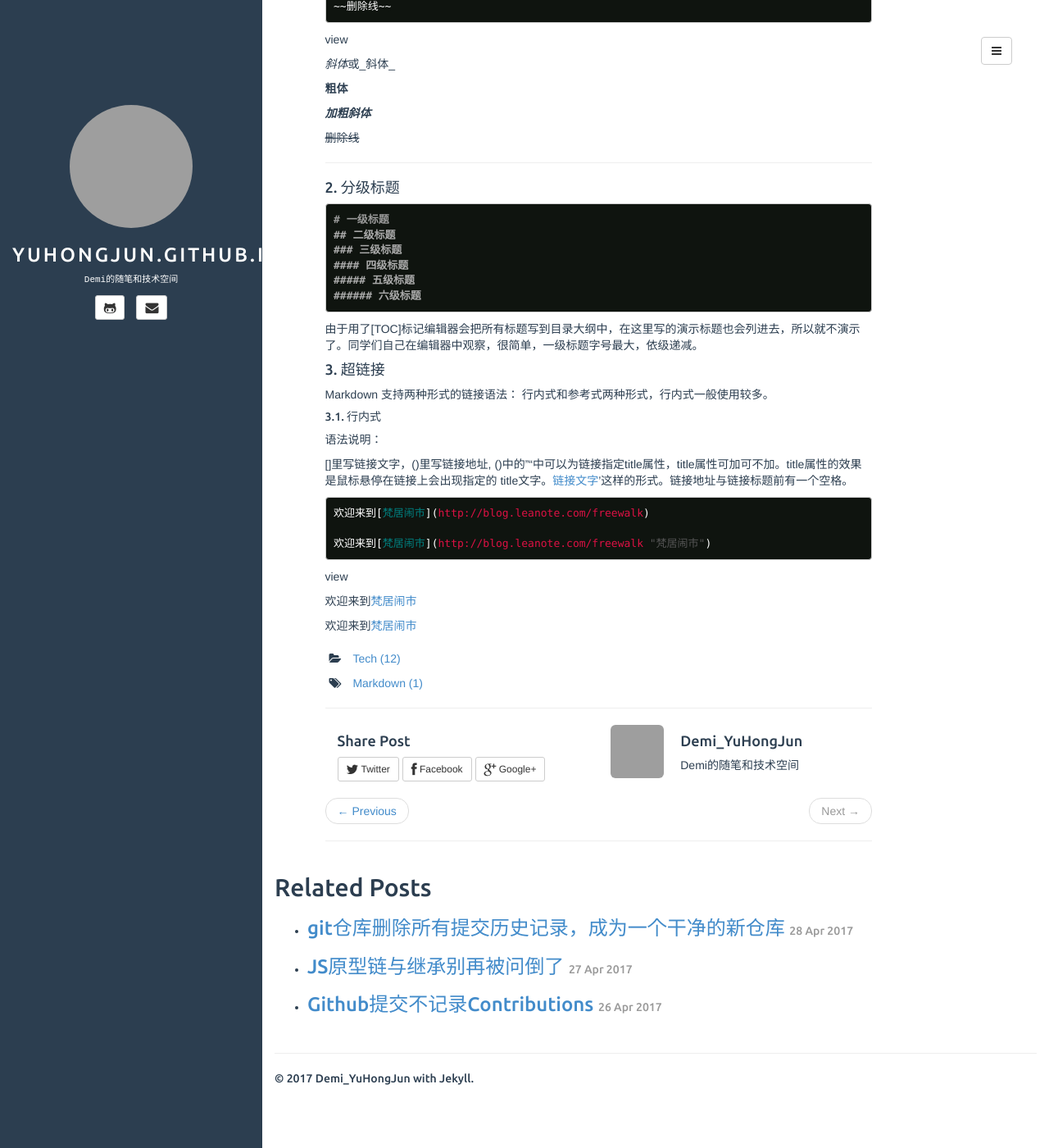
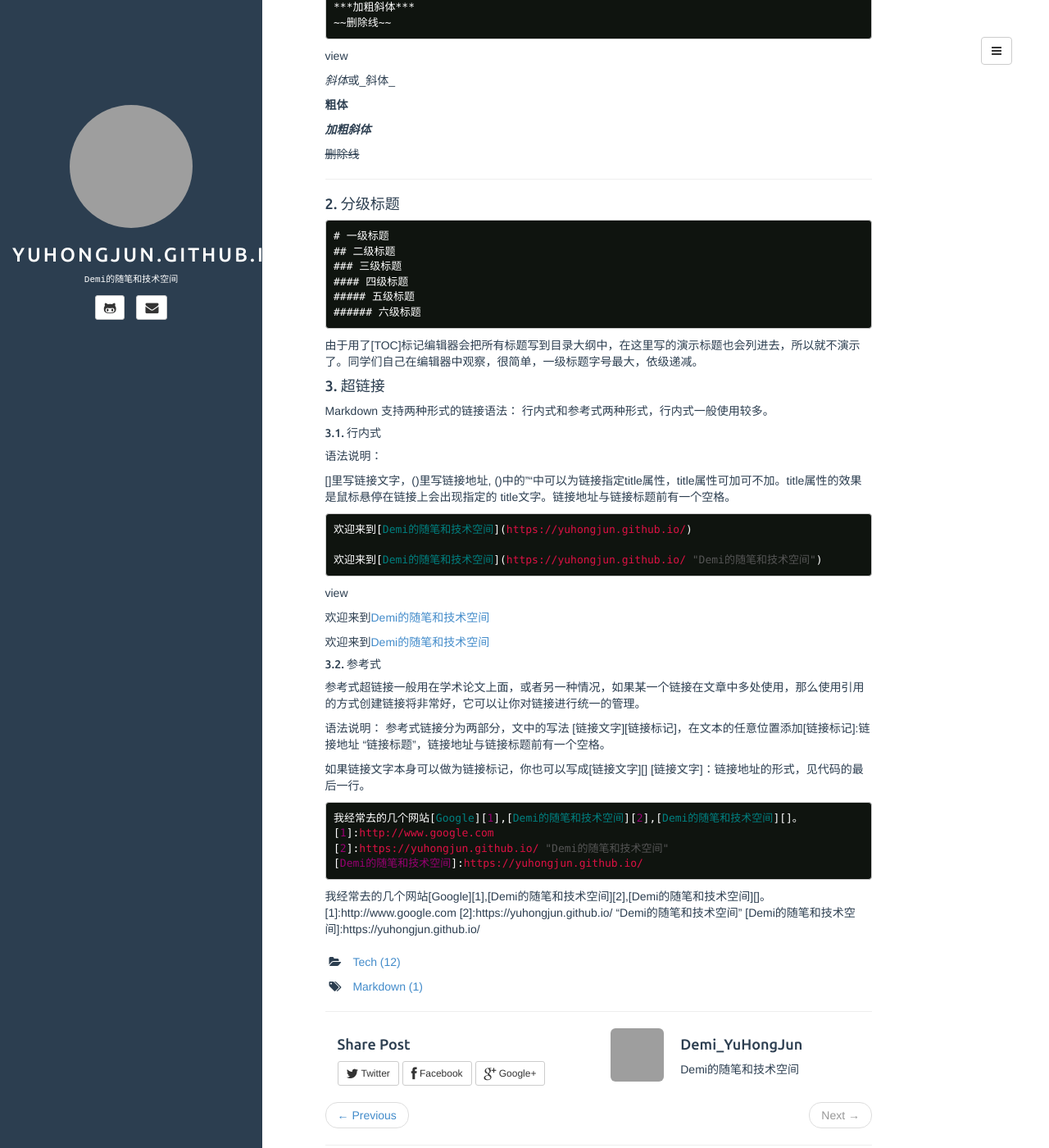
Before and after one commit to YuHongJun/YuHongJun.github.io, a Jekyll site: the page built from _posts/2017-05-02-Markdown 语法手册 （完整整理版）.md, in a window 1280 px wide and 1400 px high, scrolled down 378 px. Shown: the whole window at 82% size. Built offline with Jekyll 4.4.1, drawn with Linux system fonts in a browser that asks for light colours; comment, search, counter and statistics services are not loaded; grey boxes are pictures that could not be loaded.

Commit message:
2017-05-03 add extend

````diff
--- a/_posts/2017-05-02-Markdown 语法手册 （完整整理版）.md
+++ b/_posts/2017-05-02-Markdown 语法手册 （完整整理版）.md
@@ -33,7 +33,7 @@ view
 
 #### 2. 分级标题
 
-```markdown
+```
 # 一级标题
 ## 二级标题
 ### 三级标题
@@ -50,15 +50,35 @@ Markdown 支持两种形式的链接语法： 行内式和参考式两种形式
 
 语法说明：
 
-[]里写链接文字，()里写链接地址, ()中的”“中可以为链接指定title属性，title属性可加可不加。title属性的效果是鼠标悬停在链接上会出现指定的 title文字。[链接文字](链接地址 “链接标题”)’这样的形式。链接地址与链接标题前有一个空格。
+[]里写链接文字，()里写链接地址, ()中的”“中可以为链接指定title属性，title属性可加可不加。title属性的效果是鼠标悬停在链接上会出现指定的 title文字。链接地址与链接标题前有一个空格。
 
 ```markdown
-欢迎来到[梵居闹市](http://blog.leanote.com/freewalk)
+欢迎来到[Demi的随笔和技术空间](https://yuhongjun.github.io/)
 
-欢迎来到[梵居闹市](http://blog.leanote.com/freewalk "梵居闹市")
+欢迎来到[Demi的随笔和技术空间](https://yuhongjun.github.io/ "Demi的随笔和技术空间")
 ```
 view
 
-欢迎来到[梵居闹市](http://blog.leanote.com/freewalk)
+欢迎来到[Demi的随笔和技术空间](https://yuhongjun.github.io/)
 
-欢迎来到[梵居闹市](http://blog.leanote.com/freewalk "梵居闹市")
+欢迎来到[Demi的随笔和技术空间](https://yuhongjun.github.io/ "Demi的随笔和技术空间")
+
+##### 3.2. 参考式
+
+参考式超链接一般用在学术论文上面，或者另一种情况，如果某一个链接在文章中多处使用，那么使用引用 的方式创建链接将非常好，它可以让你对链接进行统一的管理。
+
+语法说明：
+参考式链接分为两部分，文中的写法 [链接文字][链接标记]，在文本的任意位置添加[链接标记]:链接地址 “链接标题”，链接地址与链接标题前有一个空格。
+
+如果链接文字本身可以做为链接标记，你也可以写成[链接文字][]
+[链接文字]：链接地址的形式，见代码的最后一行。
+```markdown
+我经常去的几个网站[Google][1],[Demi的随笔和技术空间][2],[Demi的随笔和技术空间][]。
+[1]:http://www.google.com
+[2]:https://yuhongjun.github.io/ "Demi的随笔和技术空间"
+[Demi的随笔和技术空间]:https://yuhongjun.github.io/
+```
+我经常去的几个网站[Google][1],[Demi的随笔和技术空间][2],[Demi的随笔和技术空间][]。
+[1]:http://www.google.com
+[2]:https://yuhongjun.github.io/ "Demi的随笔和技术空间"
+[Demi的随笔和技术空间]:https://yuhongjun.github.io/
````
